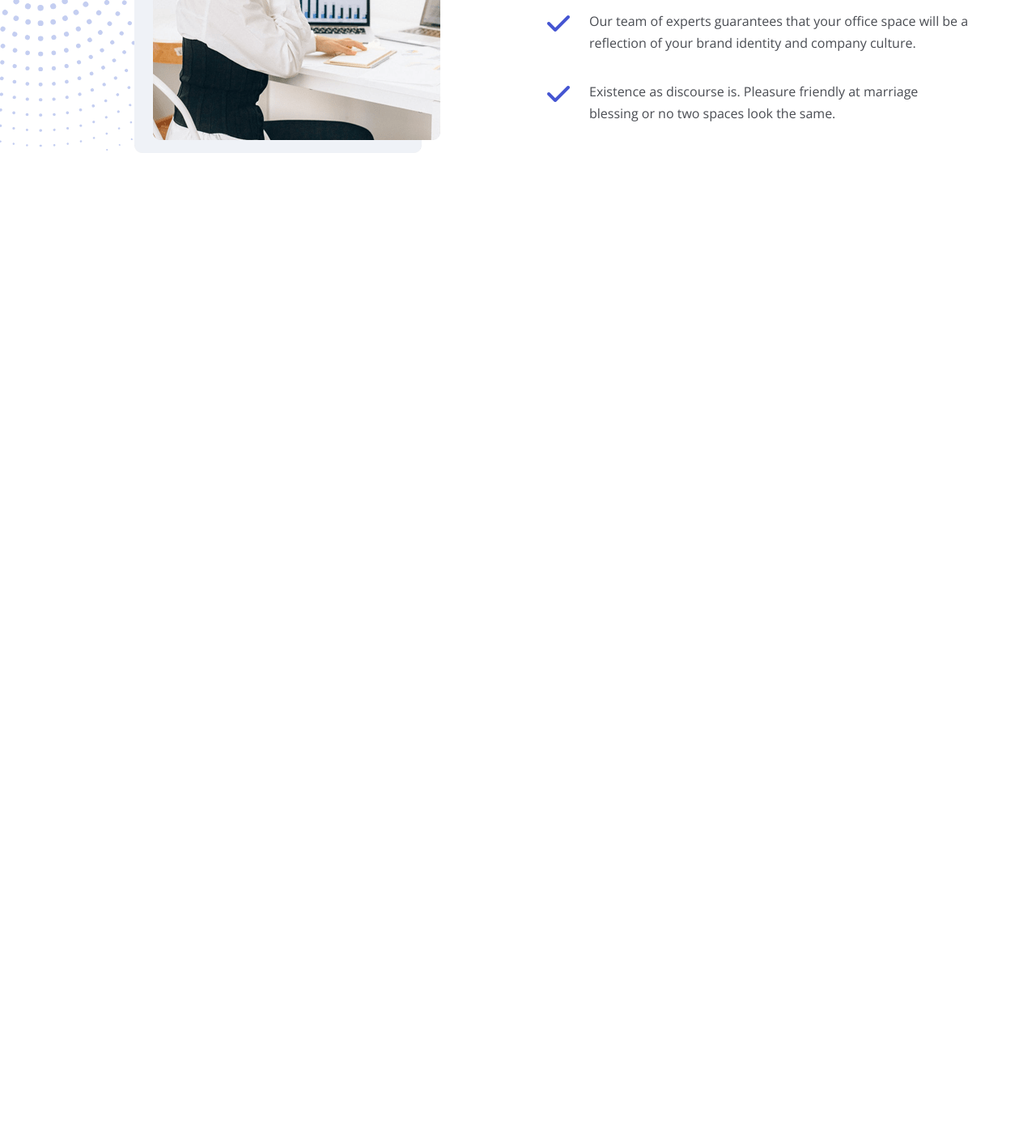
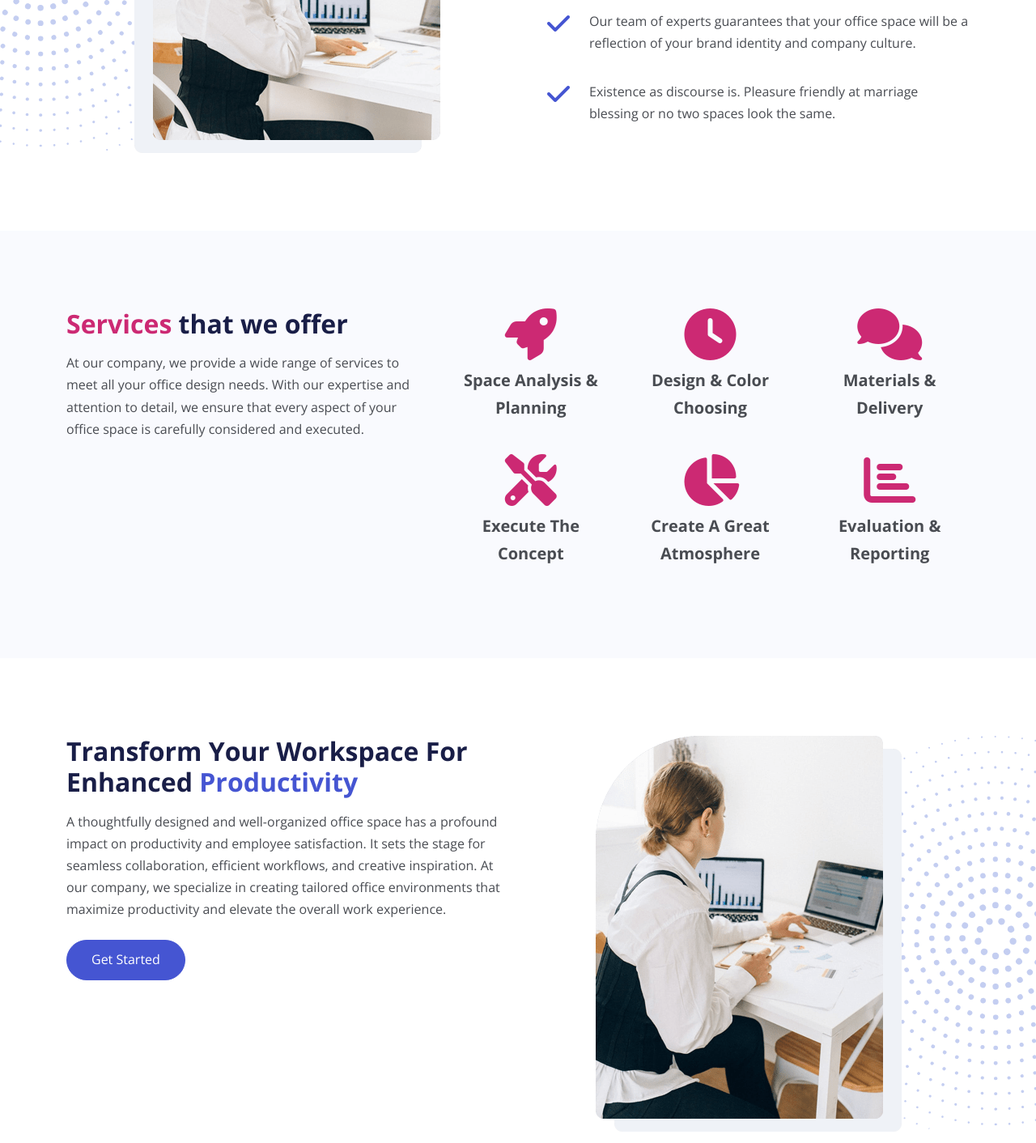
Before and after one commit to s-khodjaev/bs5-yavin, a website: page index.html in a window 1280 px wide. Shown: the part 1848-3260 px from the top of the page at 81% size. Before the commit the page ends 2133 px from the top, so only its background shows below. Drawn offline with nearby package versions, Linux system fonts and the light colour scheme; files that its build step writes are made by us from their sources.

Commit message:
added services and quote sections

```diff
--- a/index.html
+++ b/index.html
@@ -194,6 +194,120 @@
       </div>
     </section>
 
+    <!-- Services -->
+    <section id="services" class="services bg-light py-6">
+      <div class="container">
+        <div class="row">
+          <div class="col-lg-5">
+            <div class="text-container text-center text-lg-start">
+              <h2>
+                <span class="text-secondary">Services</span> that we offer
+              </h2>
+              <p>
+                At our company, we provide a wide range of services to meet all
+                your office design needs. With our expertise and attention to
+                detail, we ensure that every aspect of your office space is
+                carefully considered and executed.
+              </p>
+            </div>
+          </div>
+          <div class="col-lg-7">
+            <div class="row mb-4">
+              <div
+                class="col-md-4 d-flex flex-column align-items-center text-center"
+              >
+                <i class="fas fa-rocket fa-4x text-secondary mb-2"> </i>
+                <p class="fs-5 fw-bold">Space Analysis & Planning</p>
+              </div>
+              <div
+                class="col-md-4 d-flex flex-column align-items-center text-center"
+              >
+                <i class="fas fa-clock fa-4x text-secondary mb-2"> </i>
+                <p class="fs-5 fw-bold">Design & Color Choosing</p>
+              </div>
+              <div
+                class="col-md-4 d-flex flex-column align-items-center text-center"
+              >
+                <i class="fas fa-comments fa-4x text-secondary mb-2"> </i>
+                <p class="fs-5 fw-bold">Materials & Delivery</p>
+              </div>
+            </div>
+            <div class="row">
+              <div
+                class="col-md-4 d-flex flex-column align-items-center text-center"
+              >
+                <i class="fas fa-tools fa-4x text-secondary mb-2"> </i>
+                <p class="fs-5 fw-bold">Execute The Concept</p>
+              </div>
+              <div
+                class="col-md-4 d-flex flex-column align-items-center text-center"
+              >
+                <i class="fas fa-pie-chart fa-4x text-secondary mb-2"> </i>
+                <p class="fs-5 fw-bold">Create A Great Atmosphere</p>
+              </div>
+              <div
+                class="col-md-4 d-flex flex-column align-items-center text-center"
+              >
+                <i class="fas fa-chart-bar fa-4x text-secondary mb-2"> </i>
+                <p class="fs-5 fw-bold">Evaluation & Reporting</p>
+              </div>
+            </div>
+          </div>
+        </div>
+      </div>
+    </section>
+
+    <!-- Details -->
+    <section class="details-2 position-relative my-6 overflow-hidden">
+      <img
+        src="img/decoration-star.svg"
+        alt=""
+        class="decoration-star position-absolute"
+      />
+      <div class="container position-relative z-3">
+        <div class="row">
+          <div class="col-lg-6">
+            <div class="text-container text-center text-lg-start mb-4">
+              <h2>
+                Transform Your Workspace For Enhanced
+                <span class="text-primary">Productivity</span>
+              </h2>
+              <p>
+                A thoughtfully designed and well-organized office space has a
+                profound impact on productivity and employee satisfaction. It
+                sets the stage for seamless collaboration, efficient workflows,
+                and creative inspiration. At our company, we specialize in
+                creating tailored office environments that maximize productivity
+                and elevate the overall work experience.
+              </p>
+            </div>
+
+            <a href="article.html" class="btn btn-primary">Get Started</a>
+          </div>
+          <div class="col-lg-6">
+            <div class="image-container d-flex justify-content-center">
+              <img src="img/details-2.png" alt="" class="img-fluid" />
+            </div>
+          </div>
+        </div>
+      </div>
+    </section>
+
+    <!-- Get Quote -->
+    <section class="get-quote bg-light py-6 text-center">
+      <div class="container">
+        <div class="row">
+          <div class="col-lg-8 offset-lg-2">
+            <h4 class="lh-base">
+              Our team of highly skilled designers and interior construction
+              workers can deliver above your level of expections
+            </h4>
+            <a href="#contact" class="btn btn-secondary btn-lg">Get Quote</a>
+          </div>
+        </div>
+      </div>
+    </section>
+
     <script src="js/bootstrap.bundle.min.js"></script>
     <script src="js/script.js"></script>
   </body>
--- a/scss/main.scss
+++ b/scss/main.scss
@@ -35,6 +35,11 @@
   width: 500px;
 }
 
+.details-2 .decoration-star {
+  right: -200px;
+  width: 500px;
+}
+
 @media (max-width: 992px) {
   .xl-text {
     font-size: 50px;
@@ -64,6 +69,19 @@
   .header .image-container {
     margin-top: 30px;
   }
+
+  .services .col-md-4 {
+    border-bottom: 1px solid #ccc;
+    margin: 10px 0;
+  }
+
+  .details-2 {
+    margin-top: 20px !important;
+  }
+
+  .details-2 .decoration-star {
+    top: 300px;
+  }
 }
 
 @media (max-width: 576px) {
```
